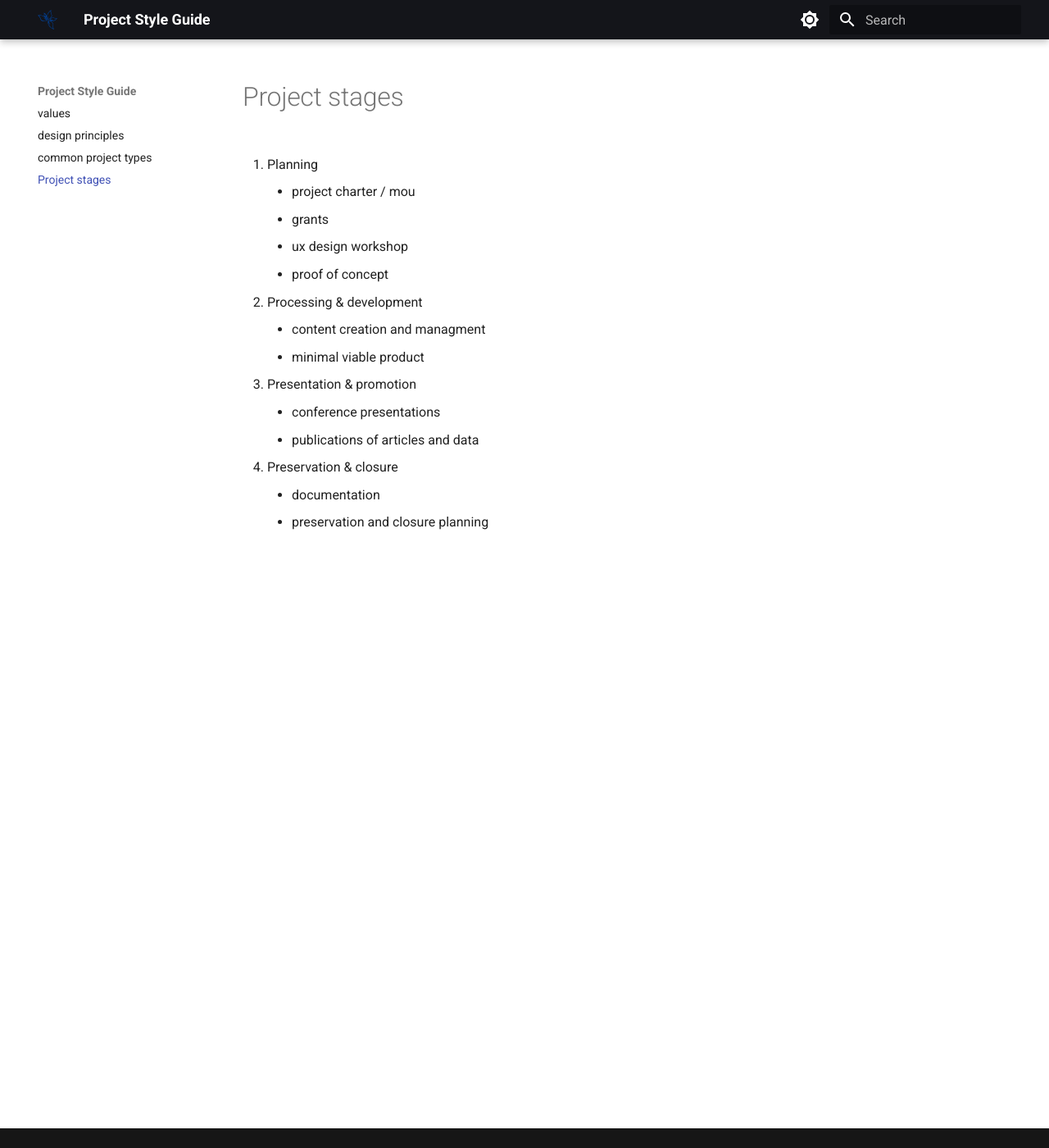
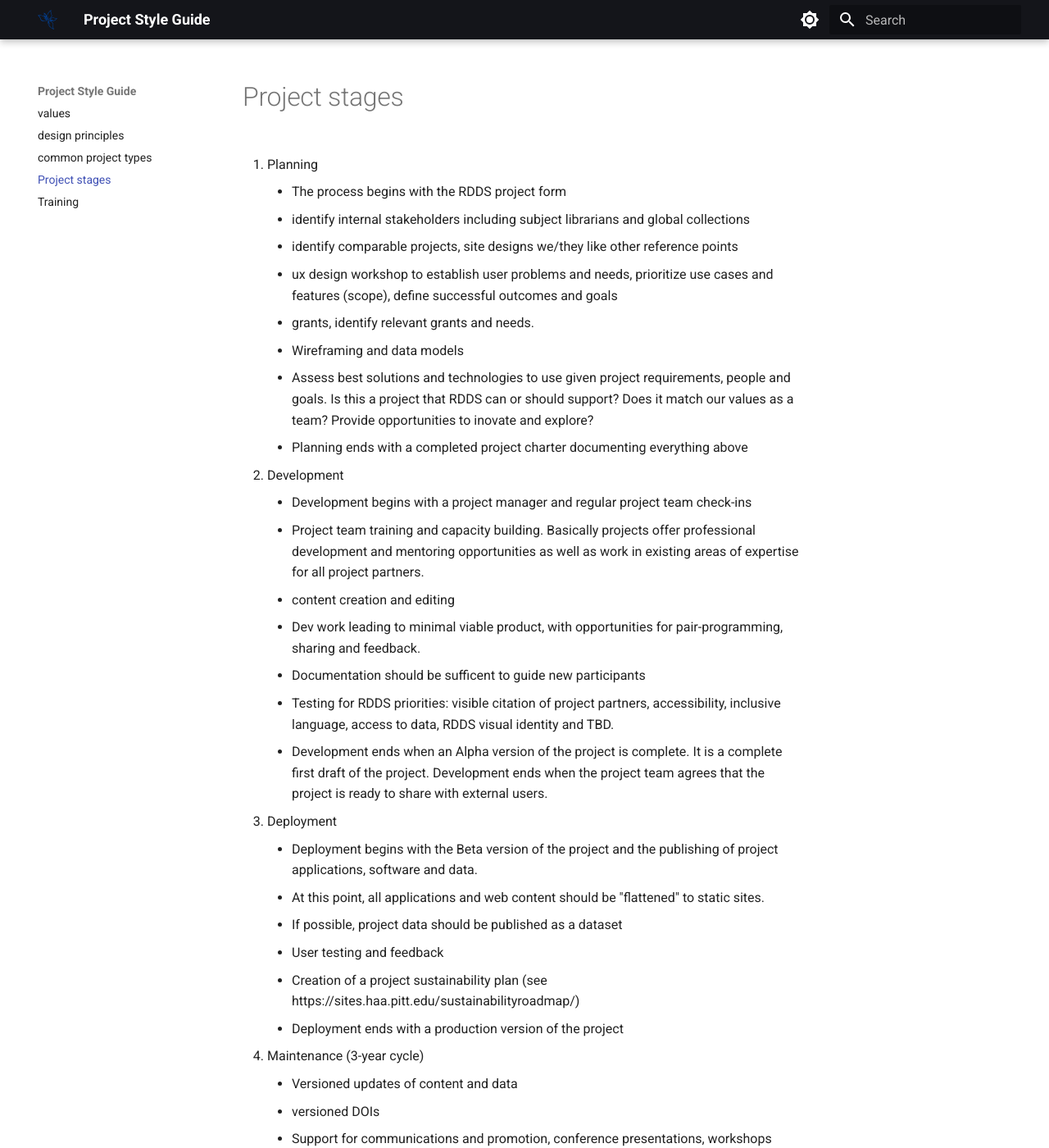
Before and after one commit to upenndigitalscholarship/style-guide, an MkDocs documentation site: the page built from docs/stages.md, in a window 1280 px wide and 1400 px high. Shown: the whole window at 82% size. Built offline with MkDocs 1.6.1 and Material for MkDocs 9.7.7, drawn with Linux system fonts in a browser that asks for light colours; some of the changed text lies outside the part shown.

Commit message:
updates following meeting last week

```diff
--- a/docs/stages.md
+++ b/docs/stages.md
@@ -1,19 +1,35 @@
 # Project stages
 
 1. Planning
-    - project charter / mou
-    - grants
-    - ux design workshop
-    - proof of concept
+    - The process begins with the RDDS project form
+    - identify internal stakeholders including subject librarians and global collections
+    - identify comparable projects, site designs we/they like other reference points
+    - ux design workshop to establish user problems and needs, prioritize use cases and features (scope), define successful outcomes and goals
+    - grants, identify relevant grants and needs.
+    - Wireframing and data models
+    - Assess best solutions and technologies to use given project requirements, people and goals. Is this a project that RDDS can or should support? Does it match our values as a team? Provide opportunities to inovate and explore?
+    - Planning ends with a completed project charter documenting everything above
 
-2. Processing & development
-    - content creation and managment
-    - minimal viable product
+2. Development
+    - Development begins with a project manager and regular project team check-ins
+    - Project team training and capacity building. Basically projects offer professional development and mentoring opportunities as well as work in existing areas of expertise for all project partners.
+    - content creation and editing
+    - Dev work leading to minimal viable product, with opportunities for pair-programming, sharing and feedback.
+    - Documentation should be sufficent to guide new participants
+    - Testing for RDDS priorities: visible citation of project partners, accessibility, inclusive language, access to data, RDDS visual identity and TBD.
+    - Development ends when an Alpha version of the project is complete. It is a complete first draft of the project. Development ends when the project team agrees that the project is ready to share with external users.
 
-3. Presentation & promotion
-    - conference presentations
-    - publications of articles and data
+3. Deployment
+    - Deployment begins with the Beta version of the project and the publishing of project applications, software and data.
+    - At this point, all applications and web content should be "flattened" to static sites.
+    - If possible, project data should be published as a dataset
+    - User testing and feedback
+    - Creation of a project sustainability plan (see https://sites.haa.pitt.edu/sustainabilityroadmap/)
+    - Deployment ends with a production version of the project
 
-4. Preservation & closure
-    - documentation
-    - preservation and closure planning
+4. Maintenance (3-year cycle)
+    - Versioned updates of content and data
+    - versioned DOIs
+    - Support for communications and promotion, conference presentations, workshops
+    - Grant reporting and whitepapers
+    - Preservation planning to archive data and project outcomes
--- a/mkdocs.yml
+++ b/mkdocs.yml
@@ -26,6 +26,7 @@ nav:
     - design.md
     - project-types.md
     - stages.md
+    - training.md
 
 extra:
   generator: false
```
Also changed, not shown: docs/index.md (+2 -0 lines), docs/project-types.md (+8 -0 lines), docs/training.md (+13 -1 lines), docs/values.md (+5 -0 lines).
